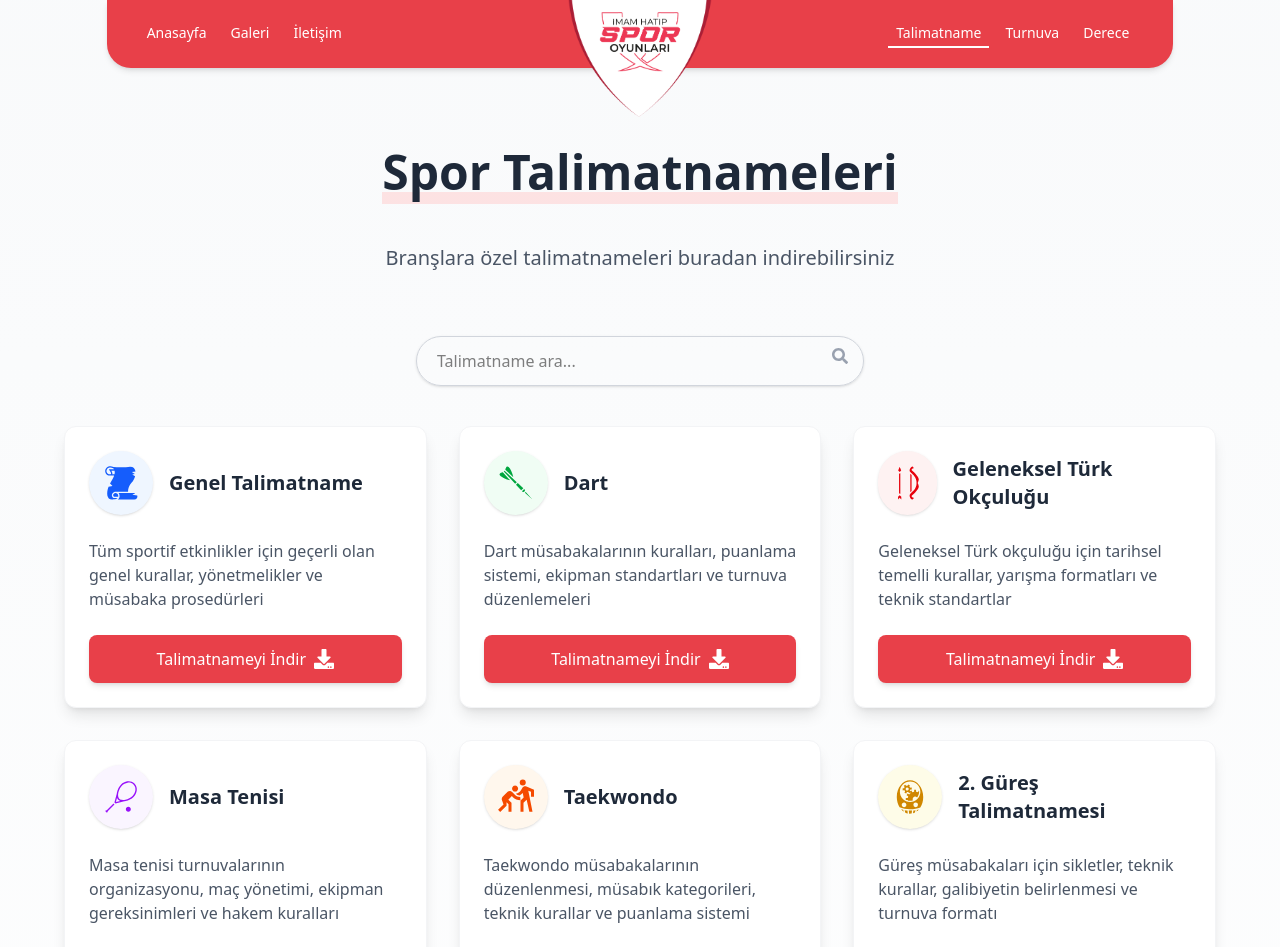
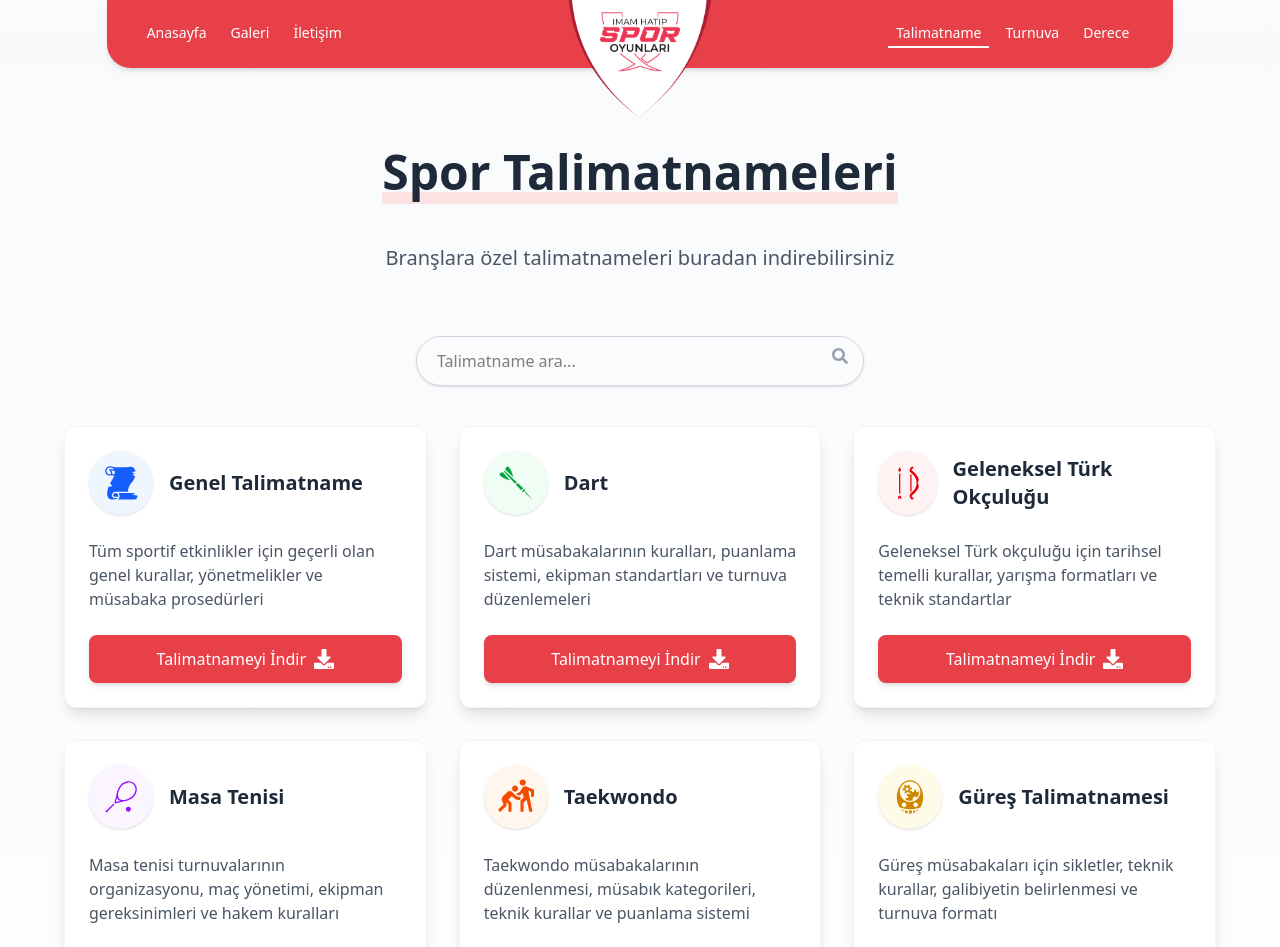
Before and after one commit to ondertalhatorpil/imamhatipsporoyunlari.com, a React (Vite) app in the folder frontend/: page /instructions in a window 1280 px wide. Shown: the top 947 px of the page. Built offline with nearby package versions, Linux system fonts and the light colour scheme.

Commit message:
feat: name apdate

```diff
--- a/frontend/src/pages/Instructions.jsx
+++ b/frontend/src/pages/Instructions.jsx
@@ -51,7 +51,7 @@ const Instructions = () => {
     },
     {
       id: 6,
-      title: "2. Güreş Talimatnamesi",
+      title: "Güreş Talimatnamesi",
       icon: "ai",
       color: "yellow",
       file: "gurestlmtnmiki.pdf",
```
Also changed, not shown: 1 other file (tests, documents, lock files or other folders).
